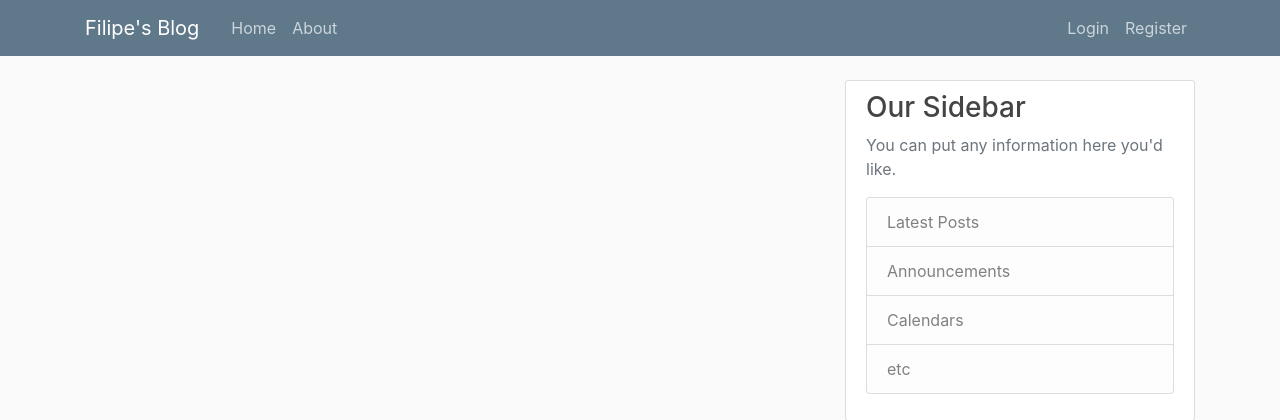
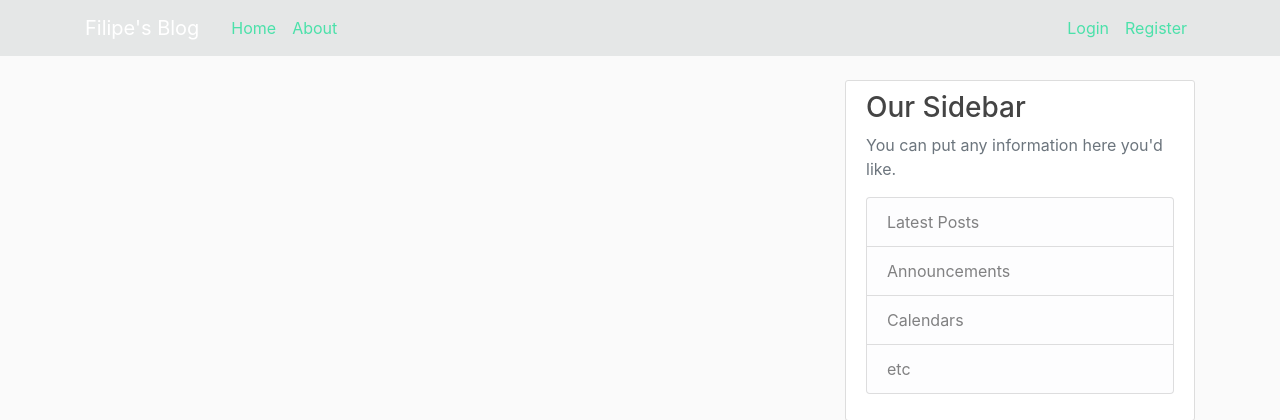
Before and after one commit to filipe-gomes/django_blog, a Django app: page / in a window 1280 px wide. Shown: the top 420 px of the page. Run offline with Django 3.2, Linux system fonts and the light colour scheme; data that the repository does not hold is empty; some libraries are stand-ins or nearby versions.

Commit message:
Updated css styles

```diff
--- a/blog/static/blog/main.css
+++ b/blog/static/blog/main.css
@@ -18,11 +18,11 @@ ul {
 }
 
 .bg-steel {
-    background-color: #5f788a;
+    background-color: rgb(229, 231, 231);
 }
 
 .site-header .navbar-nav .nav-link {
-    color: #cbd5db;
+    color: #4BE1AA;
 }
 
 .site-header .navbar-nav .nav-link:hover {
@@ -46,7 +46,7 @@ ul {
 }
 
 a.article-title:hover {
-    color: #428bca;
+    color: #4BE1AA;
     text-decoration: none;
 }
 
```
